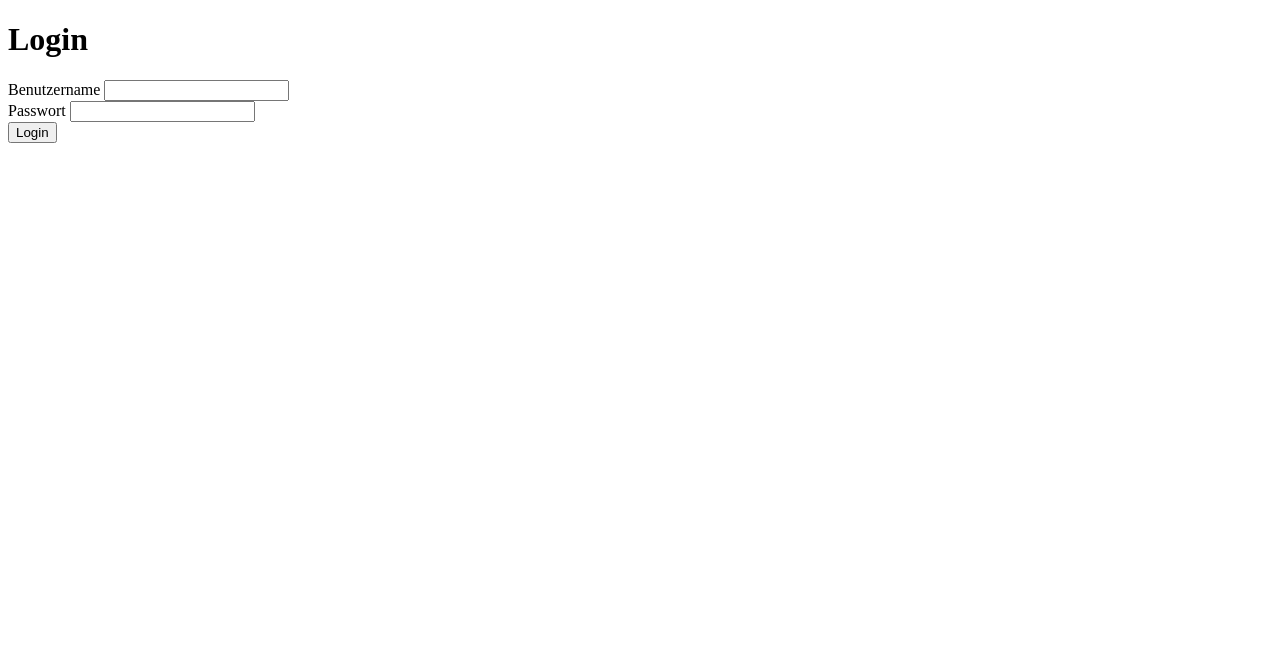
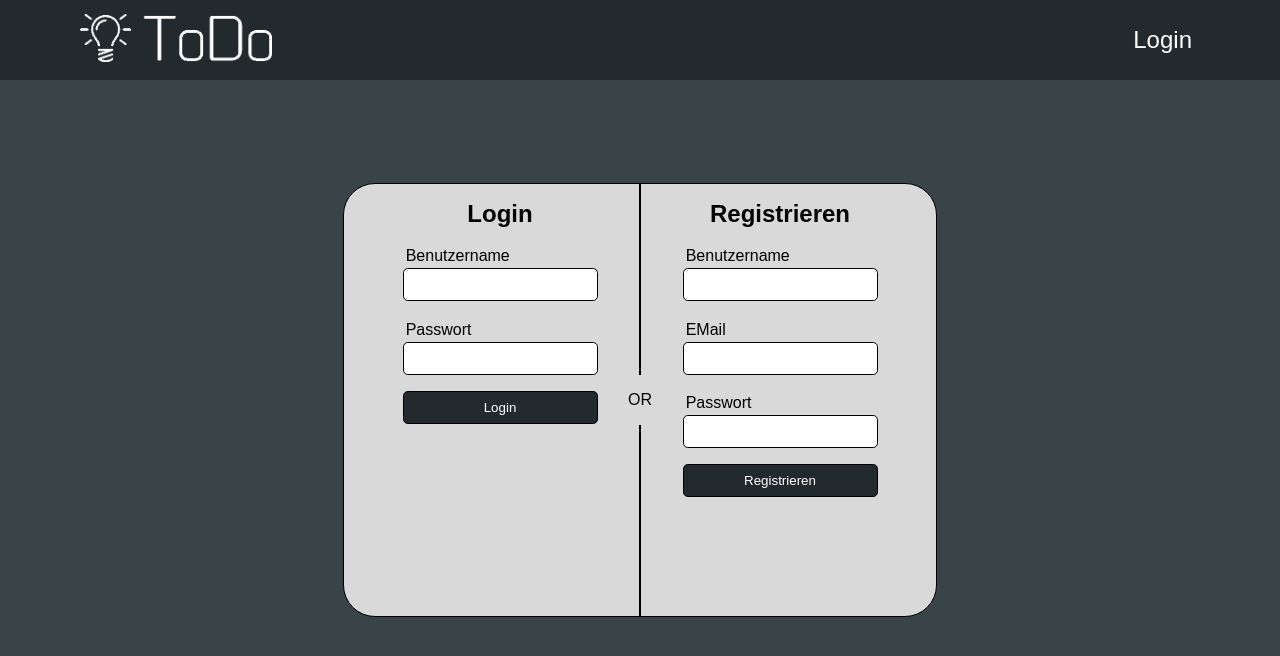
Before and after one commit to Wipeshot/Todo-in-Flask, a Flask app: page /login in a window 1280 px wide. Shown: the top 656 px of the page. Run offline with Flask 3, Linux system fonts and the light colour scheme.

Commit message:
Update: New Styling

```diff
--- a/app.py
+++ b/app.py
@@ -103,12 +103,10 @@ def require_login(func):
     return check_session
 
 
-@app.route('/register', methods=['GET', 'POST'])
+@app.route('/register', methods=['POST'])
 def register():
     session['user'] = None
-    if request.method == 'GET':
-        return render_template('register.html', form=RegisterForm)
-    elif request.method == 'POST':
+    if request.method == 'POST':
         username = request.form['username']
         email = request.form['email']
         password = generate_hashed_password(request.form['password'])
@@ -118,7 +116,7 @@ def register():
             login_session(User.query.filter_by(username=username).first())
             return redirect(url_for('index'))
         else:
-            return redirect('/register')
+            return redirect('/login')
 
 
 @app.route('/login', methods=['GET', 'POST'])
@@ -248,6 +246,7 @@ def reopen_todo(id):
 
 
 @app.route('/update/<int:id>', methods=['POST', 'GET'])
+@require_login
 def update_todo(id):
     if request.method == 'GET':
         todo = Todo.query.get_or_404(id)
@@ -272,6 +271,14 @@ def set_filter(filter):
     return redirect('/')
 
 
+@app.route('/logout')
+@require_login
+def logout():
+    session['user'] = None
+    session['exp'] = None
+    return redirect(url_for('login'))
+
+
 def reset_positions():
     todos = Todo.query.filter_by(open=True).order_by(Todo.position.asc())
     i = 0
--- /dev/null
+++ b/static/login.css
@@ -0,0 +1,129 @@
+* {
+    margin: 0;
+    padding: 0;
+    font-family: Arial, serif;
+}
+
+body {
+    background: #384448;
+    display: flex;
+    flex-direction: row;
+    justify-content: center;
+    align-items: center;
+    height: 100vh;
+}
+
+.nav {
+    position: absolute;
+    left: 0;
+    top: 0;
+    width: calc(100% - 10rem);
+    height: 5rem;
+    background: #232A2D;
+    display: flex;
+    flex-direction: row;
+    justify-content: space-between;
+    align-items: center;
+    padding-left: 5rem;
+    padding-right: 5rem;
+    margin-bottom: 2rem;
+}
+
+.login {
+    border: none;
+    background: transparent;
+    cursor: pointer;
+    color: white;
+    font-size: 1.5rem;
+}
+
+.login:hover {
+    text-decoration: underline;
+}
+
+.logo {
+    max-height: 3rem;
+    object-fit: cover;
+}
+
+.content {
+    display: flex;
+    flex-direction: row;
+    min-height: 20rem;
+    height: 25rem;
+    max-height: 80%;
+    width: 35rem;
+    border: black 0.1rem solid;
+    border-radius: 2rem;
+    background: #D9D9D9;
+    padding: 1rem;
+    justify-content: space-around;
+}
+
+.login_form {
+    display: flex;
+    flex-direction: column;
+}
+
+.login_form h1 {
+    text-align: center;
+    font-size: 1.5rem;
+    margin-bottom: 1rem;
+}
+
+.login_form label {
+    margin: 0.2rem;
+}
+
+input {
+    margin-bottom: 1rem;
+    padding: 0.5rem;
+    border-radius: 0.3rem;
+    border: black 0.1rem solid;
+}
+
+.register_form {
+    display: flex;
+    flex-direction: column;
+}
+
+.register_form h1 {
+    text-align: center;
+    font-size: 1.5rem;
+    margin-bottom: 1rem;
+}
+
+.register_form label {
+    margin: 0.2rem;
+}
+
+button {
+    border-radius: 0.3rem;
+    background: #232A2D;
+    border: #000000 0.1rem solid;
+    color: white;
+    padding: 0.5rem;
+}
+
+.hor_line {
+    position: absolute;
+    min-width: 0.125rem;
+    min-height: 22rem;
+    height: 27rem;
+    max-height: 80%;
+    background: black;
+    top: 50%;
+    left: 50%;
+    transform: translate(-50%, -50%);
+}
+
+.hor_line_p {
+    position: absolute;
+    background: #D9D9D9;
+    padding-top: 1rem;
+    padding-bottom: 1rem;
+    text-justify: auto;
+    top: 50%;
+    left: 50%;
+    transform: translate(-50%, -50%);
+}
--- a/static/todo-script.js
+++ b/static/todo-script.js
@@ -4,9 +4,9 @@ $(document).ready(function () {
         $('.closed_todo').toggle();
         var buttonHtml = $('.toggle_button').html();
         if (buttonHtml === '<h1>Geschlossene Todos ▲</h1>') {
-            $('.toggle_button').html('<h1>Geschlossene Todos ▼</h1>');
+            $('.toggle_button').html('<h1>Geschlossene Todos</h1>');
         } else {
-            $('.toggle_button').html('<h1>Geschlossene Todos ▲</h1>');
+            $('.toggle_button').html('<h1>Geschlossene Todos</h1>');
         }
     });
     $('.filter').change(function () {
--- a/templates/login.html
+++ b/templates/login.html
@@ -3,23 +3,41 @@
 <head>
     <meta charset="UTF-8">
     <title>Title</title>
+    <link rel="stylesheet" type="text/css" href="{{ url_for('static', filename='login.css') }}">
 </head>
 <body>
-<form action="/login" method="POST">
 <div>
+    <div class="nav">
+        <div>
+            <img class="logo" src="{{ url_for('static', filename='assets/logo.png') }}">
+        </div>
+        <form class="login__form">
+            <button class="login" type="submit">Login</button>
+        </form>
+    </div>
+    <div class="content">
+        <form class="login_form" action="/login" method="POST">
             <h1>Login</h1>
-    </div>
-    <div>
             <label for="username">Benutzername</label>
             <input id="username" name="username" type="text"/>
-    </div>
-    <div>
             <label for="password">Passwort</label>
             <input id="password" name="password" type="password"/>
+            <button type="submit">Login</button>
+        </form>
+        <section class="hor_line">
+            <p class="hor_line_p">OR</p>
+        </section>
+        <form class="register_form" action="/register" method="POST">
+            <h1>Registrieren</h1>
+            <label for="username">Benutzername</label>
+            <input id="username" name="username" type="text"/>
+            <label for="email">EMail</label>
+            <input id="email" name="email" type="email"/>
+            <label for="password">Passwort</label>
+            <input id="password" name="password" type="password"/>
+            <button type="submit">Registrieren</button>
+        </form>
     </div>
-    <div>
-        <button type="submit">Login</button>
 </div>
-</form>
 </body>
 </html>
```
Also changed, not shown: static/todo.css (+66 -14 lines), templates/todo-list.html (+11 -8 lines), static/assets/dropdown.svg (added), static/assets/edit.svg, static/assets/logo.png (added), static/assets/logo.svg (added). Lines whose indentation alone changed are shown as unchanged.
